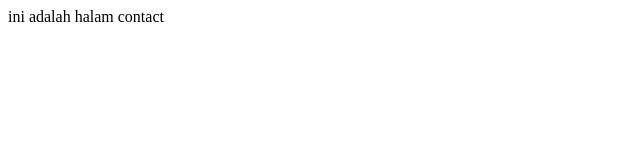
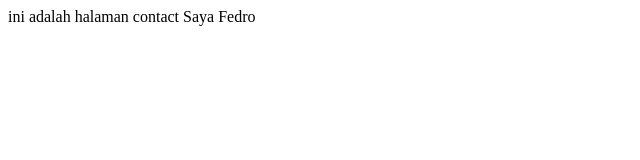
Before and after one commit to fedrotogatorop/CompanyProfile, a plain HTML site: page contact.html in a window 1280 px wide. Shown: the whole page, without its empty margins (0-640 px from the left). Drawn offline with Linux system fonts and the light colour scheme.

Commit message:
menambah nama

```diff
--- a/contact.html
+++ b/contact.html
@@ -6,6 +6,6 @@
     <title>Document</title>
 </head>
 <body>
-    ini adalah halam contact
+    ini adalah halaman contact Saya Fedro
 </body>
 </html>
```
